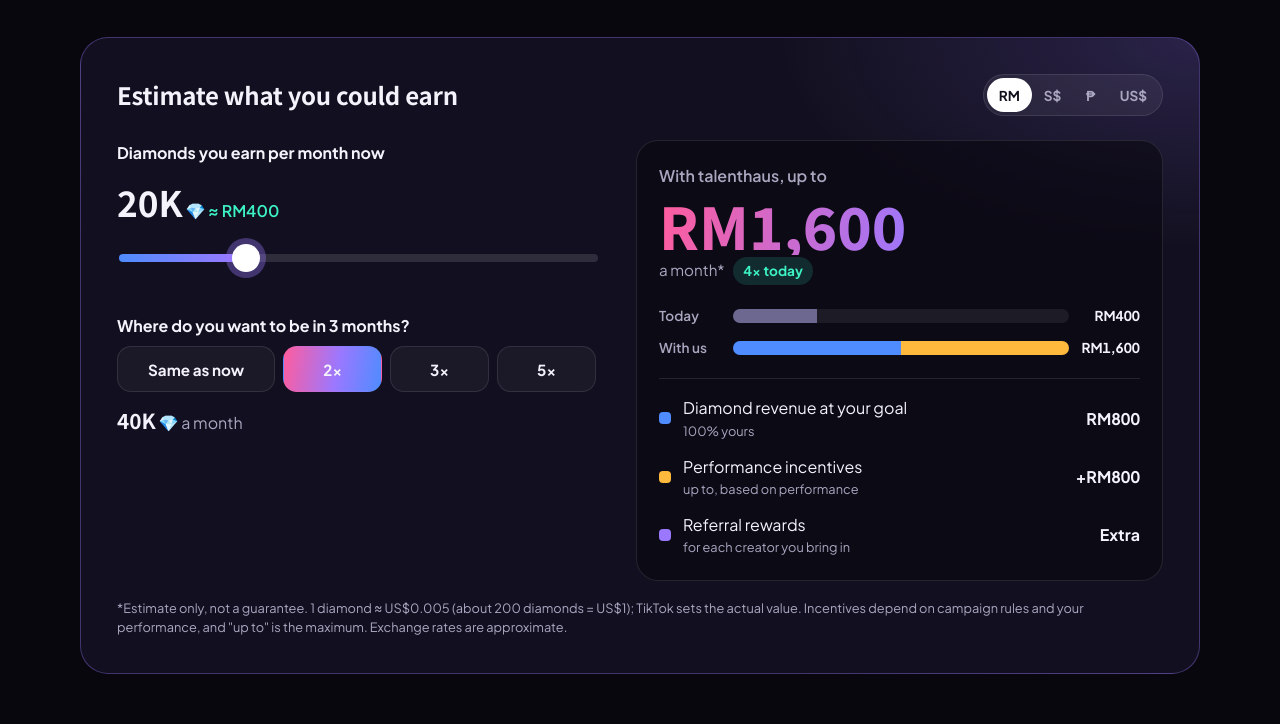
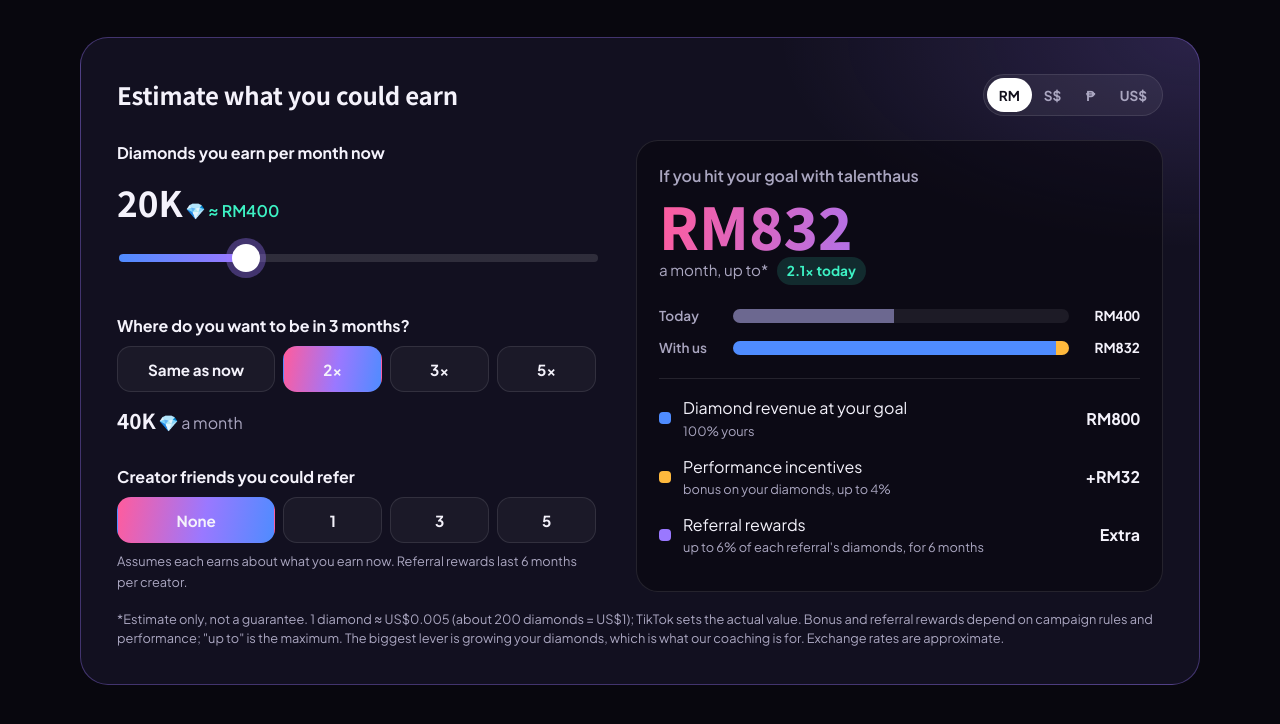
Before and after one commit to jolikewe/public, a plain HTML site: page talenthaus/index.html in a window 1280 px wide. Shown: the part 1324-2048 px from the top of the page. Drawn offline with Linux system fonts and the light colour scheme; a web font is replaced by a local one.

Commit message:
talenthaus: calculator uses the real bonus and referral rates
Incentives were modelled as up to +100% of diamonds. talenthaus' own
Creator Earnings model gives creators 20% of a 10-20% network commission
(up to 4%) and referrers 30% of it (up to 6%) for 6 months. Calculator now
uses those, adds a referral input, and the hero "Up to 2x" fact is replaced.

Co-Authored-By: Claude Opus 5.5 <noreply@anthropic.com>
Claude-Session: https://claude.ai/code/session_019ZytzV1P6nCxPvdubScN65

```diff
--- a/talenthaus/index.html
+++ b/talenthaus/index.html
@@ -146,6 +146,7 @@ input[type=range]::-moz-range-thumb{width:28px;height:28px;border:0;border-radiu
 .lines small{display:block;color:var(--muted);font-size:.8rem}
 .lines b{font-variant-numeric:tabular-nums}
 .dot{width:12px;height:12px;border-radius:4px}
+.hint{display:block;color:var(--muted);font-size:.8rem;margin-top:8px}
 .calc-note{color:var(--muted);font-size:.8rem;margin-top:18px;line-height:1.5}
 .fine{color:var(--muted);font-size:.85rem;margin-top:22px;text-align:center}
 
@@ -266,7 +267,7 @@ footer img{height:36px;width:auto;opacity:.95}
       <ul class="facts">
         <li><b><span class="en">Free</span><span class="zh">免费</span></b><span class="en">to join</span><span class="zh">加入</span></li>
         <li><b>100%</b><span class="en">of your diamonds stay yours</span><span class="zh">钻石收益归你</span></li>
-        <li><b><span class="en">Up to 2×</span><span class="zh">最高 2 倍</span></b><span class="en">total earnings*</span><span class="zh">总收益*</span></li>
+        <li><b>+<span class="en">Bonus</span><span class="zh">奖金</span></b><span class="en">and referral rewards on top</span><span class="zh">及邀请奖励</span></li>
       </ul>
     </div>
     <div class="poster">
@@ -323,23 +324,33 @@ footer img{height:36px;width:auto;opacity:.95}
             </div>
             <span class="val small"><b id="goalD">40K</b> 💎 <span class="en">a month</span><span class="zh">每月</span></span>
           </div>
+          <div class="field">
+            <span class="q"><span class="en">Creator friends you could refer</span><span class="zh">你可以邀请的达人朋友</span></span>
+            <div class="chips" id="refs" role="group">
+              <button type="button" data-r="0"><span class="en">None</span><span class="zh">暂无</span></button>
+              <button type="button" data-r="1">1</button>
+              <button type="button" data-r="3">3</button>
+              <button type="button" data-r="5">5</button>
+            </div>
+            <span class="hint"><span class="en">Assumes each earns about what you earn now. Referral rewards last 6 months per creator.</span><span class="zh">假设每位与你目前收益相近。每位被邀请达人的奖励为期 6 个月。</span></span>
+          </div>
         </div>
         <div class="out" aria-live="polite">
-          <div class="k"><span class="en">With talenthaus, up to</span><span class="zh">加入 talenthaus，每月最高可达</span></div>
+          <div class="k"><span class="en">If you hit your goal with talenthaus</span><span class="zh">若你与 talenthaus 一起达成目标</span></div>
           <div class="big" id="total">RM1,600</div>
-          <div class="k2"><span class="en">a month*</span><span class="zh">*</span> <span id="mult" class="mult"></span></div>
+          <div class="k2"><span class="en">a month, up to*</span><span class="zh">每月，最高*</span> <span id="mult" class="mult"></span></div>
           <div class="bars">
             <div class="bar-row"><span class="lbl"><span class="en">Today</span><span class="zh">目前</span></span><div class="track"><i class="seg s-now" id="bNow"></i></div><span class="num" id="nNow"></span></div>
-            <div class="bar-row"><span class="lbl"><span class="en">With us</span><span class="zh">加入后</span></span><div class="track"><i class="seg s-dia" id="bDia"></i><i class="seg s-inc" id="bInc"></i></div><span class="num" id="nTot"></span></div>
+            <div class="bar-row"><span class="lbl"><span class="en">With us</span><span class="zh">加入后</span></span><div class="track"><i class="seg s-dia" id="bDia"></i><i class="seg s-inc" id="bInc"></i><i class="seg s-ref" id="bRef"></i></div><span class="num" id="nTot"></span></div>
           </div>
           <ul class="lines">
             <li><i class="dot s-dia"></i><span><span class="en">Diamond revenue at your goal</span><span class="zh">目标钻石收益</span><small><span class="en">100% yours</span><span class="zh">100% 归你</span></small></span><b id="lDia"></b></li>
-            <li><i class="dot s-inc"></i><span><span class="en">Performance incentives</span><span class="zh">直播激励</span><small><span class="en">up to, based on performance</span><span class="zh">最高，依表现而定</span></small></span><b id="lInc"></b></li>
-            <li><i class="dot s-ref"></i><span><span class="en">Referral rewards</span><span class="zh">邀请奖励</span><small><span class="en">for each creator you bring in</span><span class="zh">每邀请一位达人</span></small></span><b><span class="en">Extra</span><span class="zh">额外</span></b></li>
+            <li><i class="dot s-inc"></i><span><span class="en">Performance incentives</span><span class="zh">直播激励</span><small><span class="en">bonus on your diamonds, up to 4%</span><span class="zh">钻石收益奖金，最高 4%</span></small></span><b id="lInc"></b></li>
+            <li><i class="dot s-ref"></i><span><span class="en">Referral rewards</span><span class="zh">邀请奖励</span><small><span class="en">up to 6% of each referral's diamonds, for 6 months</span><span class="zh">每位被邀请达人钻石收益的最高 6%，为期 6 个月</span></small></span><b id="lRef"></b></li>
           </ul>
         </div>
       </div>
-      <p class="calc-note"><span class="en">*Estimate only, not a guarantee. 1 diamond ≈ US$0.005 (about 200 diamonds = US$1); TikTok sets the actual value. Incentives depend on campaign rules and your performance, and "up to" is the maximum. Exchange rates are approximate.</span><span class="zh">*仅为估算，并非保证。1 钻石 ≈ 0.005 美元（约 200 钻石 = 1 美元），实际价值以 TikTok 为准。激励金额根据活动规则及达人表现而定，“最高”为上限。汇率为近似值。</span></p>
+      <p class="calc-note"><span class="en">*Estimate only, not a guarantee. 1 diamond ≈ US$0.005 (about 200 diamonds = US$1); TikTok sets the actual value. Bonus and referral rewards depend on campaign rules and performance; "up to" is the maximum. The biggest lever is growing your diamonds, which is what our coaching is for. Exchange rates are approximate.</span><span class="zh">*仅为估算，并非保证。1 钻石 ≈ 0.005 美元（约 200 钻石 = 1 美元），实际价值以 TikTok 为准。奖金与邀请奖励根据活动规则及表现而定，“最高”为上限。最大的提升来自钻石收益的增长，这正是我们指导的重点。汇率为近似值。</span></p>
     </div>
 
   </div>
@@ -509,16 +520,20 @@ footer img{height:36px;width:auto;opacity:.95}
   // earnings calculator
   var STEPS=[1e3,2e3,5e3,1e4,2e4,3e4,5e4,75e3,1e5,15e4,2e5,3e5,5e5,75e4,1e6,15e5,2e6];
   var USD_PER_DIAMOND=0.005;        // ~200 diamonds = US$1 (TikTok does not publish an official rate)
-  var INCENTIVE_UP_TO=1.0;          // performance incentives: up to +100% of diamond revenue (page claim)
+  // From the talenthaus "Creator Earnings" model: the network earns 10-20% commission on a creator's
+  // production; the creator gets 20% of that on their own diamonds, and 30% of it on each referred creator (6 months).
+  var MAX_COMMISSION=0.20, OWN_SHARE=0.20, REF_SHARE=0.30, REF_MONTHS=6;
+  var INCENTIVE_UP_TO=MAX_COMMISSION*OWN_SHARE;   // up to 4% of your diamond revenue
+  var REFERRAL_UP_TO=MAX_COMMISSION*REF_SHARE;    // up to 6% of each referred creator's diamond revenue
   var FX={USD:{r:1,p:'US$'},MYR:{r:4,p:'RM'},SGD:{r:1.28,p:'S$'},PHP:{r:59,p:'₱'}}; // approx, Nov 2026
-  var nowR=document.getElementById('nowR'),goal=document.getElementById('goal'),curBox=document.querySelector('.cur');
-  var cur,x=2,$=function(id){return document.getElementById(id)};
+  var refBox=document.getElementById('refs'),nowR=document.getElementById('nowR'),goal=document.getElementById('goal'),curBox=document.querySelector('.cur');
+  var cur,x=2,refs=0,$=function(id){return document.getElementById(id)};
   try{cur=localStorage.getItem('th-cur')}catch(e){}
   if(!FX[cur])cur=/^zh|^ms|-MY$/i.test(navigator.language||'')?'MYR':/-SG$/i.test(navigator.language||'')?'SGD':/-PH$|^fil|^tl/i.test(navigator.language||'')?'PHP':'MYR';
   function kd(n){return n>=1e6?(+(n/1e6).toFixed(2))+'M':n>=1e3?(+(n/1e3).toFixed(1))+'K':String(n)}
   function money(d){var v=d*USD_PER_DIAMOND*FX[cur].r;return FX[cur].p+Math.round(v).toLocaleString('en-US')}
   function calc(){
-    var now=STEPS[+nowR.value],tgt=now*x,inc=tgt*INCENTIVE_UP_TO,tot=tgt+inc;
+    var now=STEPS[+nowR.value],tgt=now*x,inc=tgt*INCENTIVE_UP_TO,ref=refs*now*REFERRAL_UP_TO,tot=tgt+inc+ref;
     nowR.style.setProperty('--p',(nowR.value/(STEPS.length-1)*100)+'%');
     $('nowD').textContent=kd(now);$('nowM').textContent=money(now);
     $('goalD').textContent=kd(tgt);
@@ -527,11 +542,13 @@ footer img{height:36px;width:auto;opacity:.95}
     $('lDia').textContent=money(tgt);$('lInc').textContent='+'+money(inc);
     var m=now?tot/now:0;
     $('mult').textContent=m>=1.05?(root.dataset.lang==='zh'?'目前的 '+(+m.toFixed(1))+' 倍':(+m.toFixed(1))+'× today'):'';
-    $('bNow').style.width=(now/tot*100)+'%';$('bDia').style.width=(tgt/tot*100)+'%';$('bInc').style.width=(inc/tot*100)+'%';
+    $('bNow').style.width=(now/tot*100)+'%';$('bDia').style.width=(tgt/tot*100)+'%';$('bInc').style.width=(inc/tot*100)+'%';$('bRef').style.width=(ref/tot*100)+'%';$('lRef').textContent=refs?'+'+money(ref):(root.dataset.lang==='zh'?'额外':'Extra');
     goal.querySelectorAll('button').forEach(function(b){b.setAttribute('aria-pressed',+b.dataset.x===x)});
+    refBox.querySelectorAll('button').forEach(function(b){b.setAttribute('aria-pressed',+b.dataset.r===refs)});
     curBox.querySelectorAll('button').forEach(function(b){b.setAttribute('aria-pressed',b.dataset.cur===cur)});
   }
   nowR.addEventListener('input',calc);
+  refBox.addEventListener('click',function(e){var b=e.target.closest('button');if(b){refs=+b.dataset.r;calc()}});
   goal.addEventListener('click',function(e){var b=e.target.closest('button');if(b){x=+b.dataset.x;calc()}});
   curBox.addEventListener('click',function(e){var b=e.target.closest('button');if(b){cur=b.dataset.cur;try{localStorage.setItem('th-cur',cur)}catch(_){}calc()}});
   window.thCalc=calc;
```
